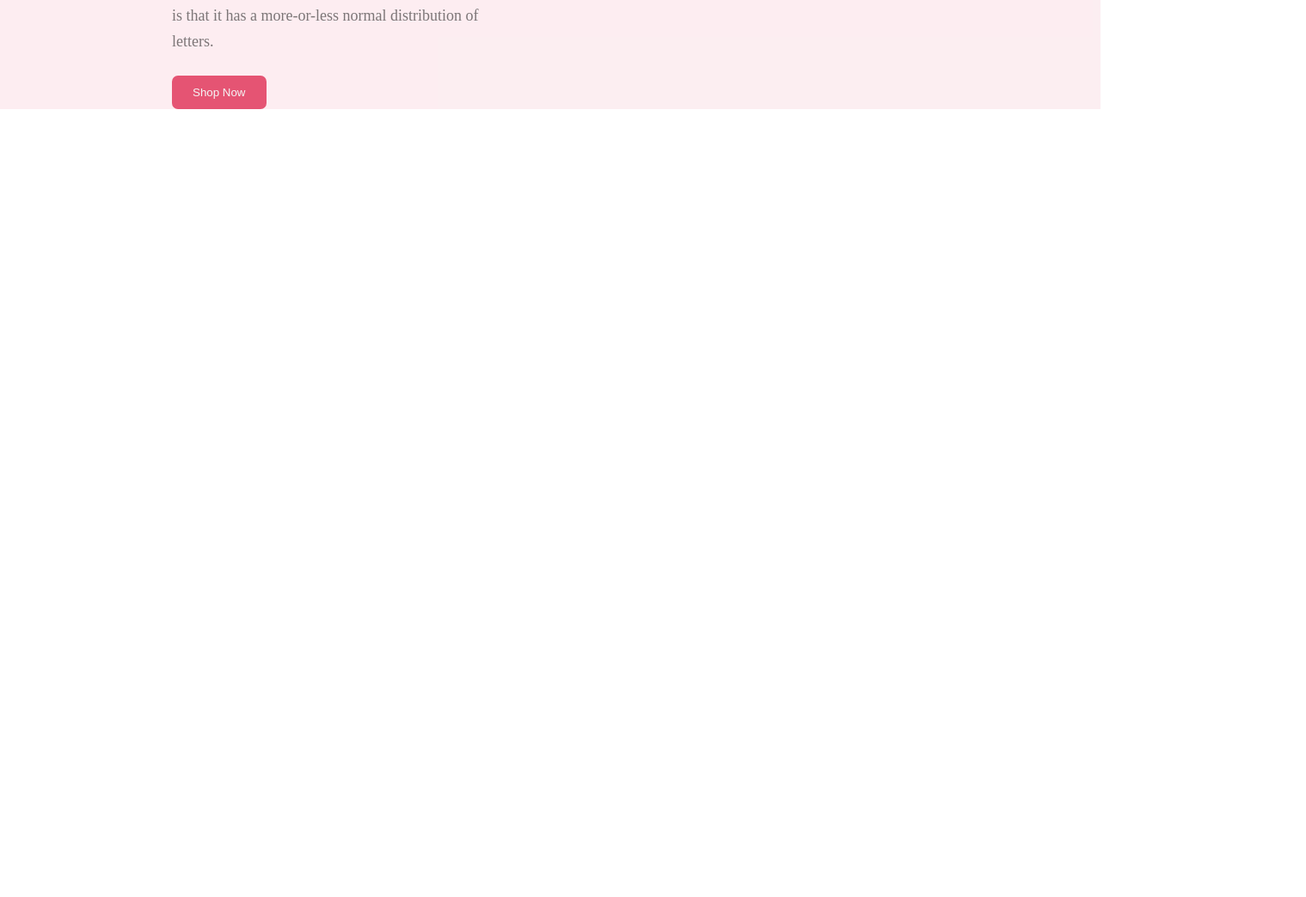
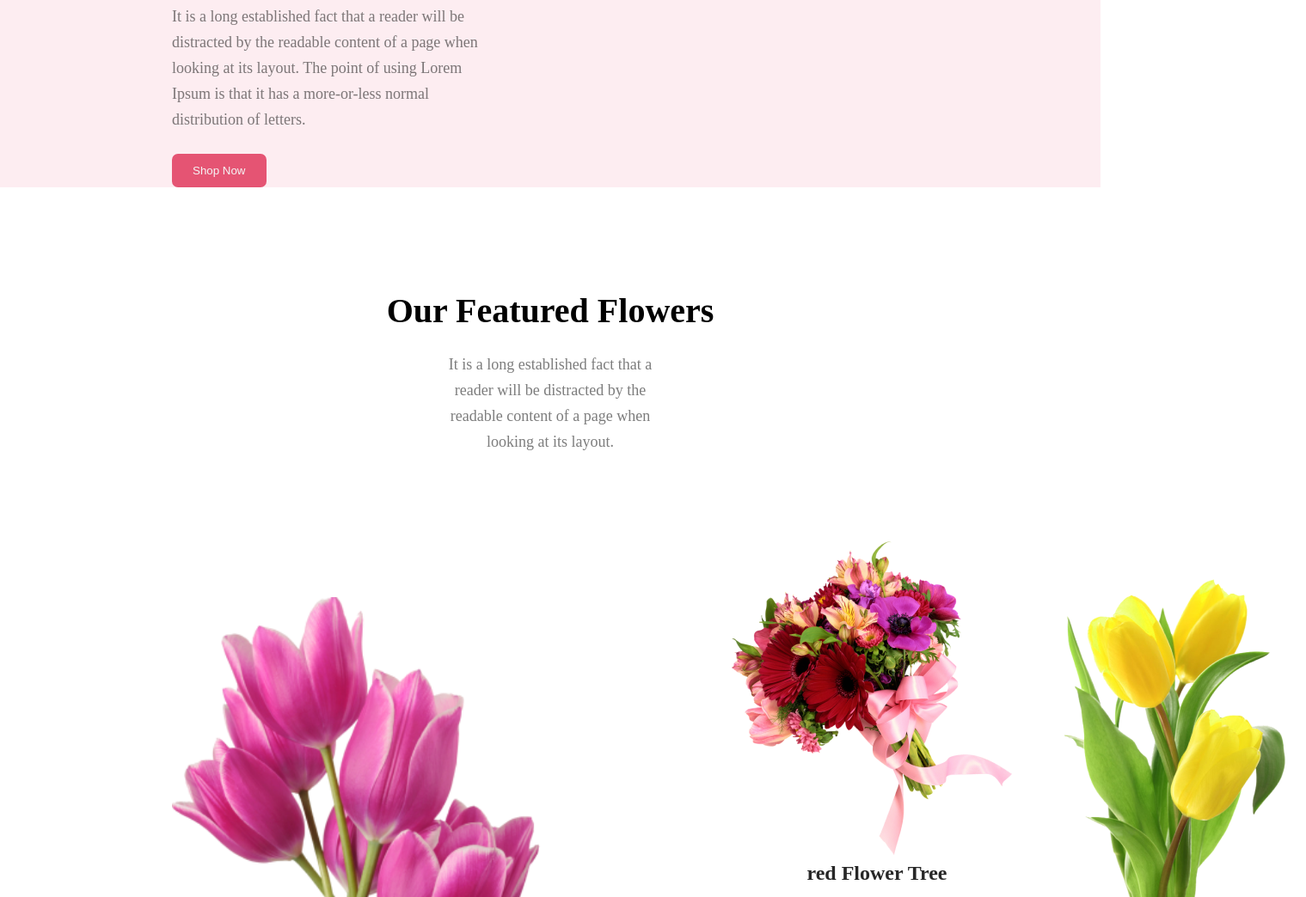
Before and after one commit to shadowfax191/flower-shop-Assignment, a plain HTML site: page index.html in a window 1280 px wide. Shown: the part 720-1764 px from the top of the page at 86% size, 1519 px wide, since content can reach past the window. Before the commit the page ends 847 px from the top, so only its background shows below. Drawn offline with Linux system fonts and the light colour scheme.

Commit message:
3rd  commit

```diff
--- a/index.html
+++ b/index.html
@@ -14,10 +14,12 @@
         <div class="flower">
             <div class="flower1">
                 <h1 class="ftitle">Let's make beautiful flowers a part of your life.</h1>
-            <p class="ftext">It is a long established fact that a reader will be distracted by the readable content of a page when
-                looking at its layout. The point of using Lorem Ipsum is that it has a more-or-less normal distribution
-                of letters.</p>
-            <button class="btn">Shop Now</button>
+                <p class="ftext">It is a long established fact that a reader will be distracted by the readable content
+                    of a page when
+                    looking at its layout. The point of using Lorem Ipsum is that it has a more-or-less normal
+                    distribution
+                    of letters.</p>
+                <button class="btn">Shop Now</button>
             </div>
             <div>
                 <img class="img1" src="image/pngwing 10.png" alt="">
@@ -26,7 +28,27 @@
         </div>
     </header>
     <main>
+        <section>
+            <h2 class="htitle">Our Featured Flowers</h2>
+            <p class="des">It is a long established fact that a reader will be distracted by the readable content of a
+                page when looking at its layout.</p>
+        </section>
 
+        <section class="tflower">
+            <div>
+                <img class="img1" src="image/pngwing 6.png" alt="">
+                <p class="fcolor">Pink Flower Tree</p>
+            </div>
+            <div>
+                <img class="img2" src="image/pngwing 5.png" alt="">
+                <p class="fcolor">red Flower Tree</p>
+            </div>
+            <div>
+                <img class="img3" src="image/pngwing 7.png" alt="">
+                <p class="fcolor">yellow Flower Tree</p>
+            </div>
+
+        </section>
     </main>
     <footer>
 
--- a/styles.css
+++ b/styles.css
@@ -9,7 +9,7 @@
     display: flex;
     justify-content: space-around;
 
-    gap: 40px;
+    gap: 70px;
 }
 .flower1{
     padding-top: 150px;
@@ -43,3 +43,30 @@ border-radius: 7px;
 border: #E55473;
 background: #E55473;
 }
+
+.htitle{
+    margin-top: 120px;
+text-align: center;
+font-size: 40px;
+font-weight: 800;
+}
+.des{
+    text-align: center;
+    color: rgba(39, 39, 39, 0.60);
+font-size: 18px;
+font-weight: 400;
+line-height: 30px;
+padding: 24px 500px 48px 500px;
+}
+.fcolor{
+    color: #272727;
+text-align: center;
+font-size: 24px;
+font-weight: 700;
+line-height: 35px;
+}
+.tflower{
+    display: flex;
+    justify-content: space-between;
+    padding: 48px 200px 100px 200px;
+}
```
